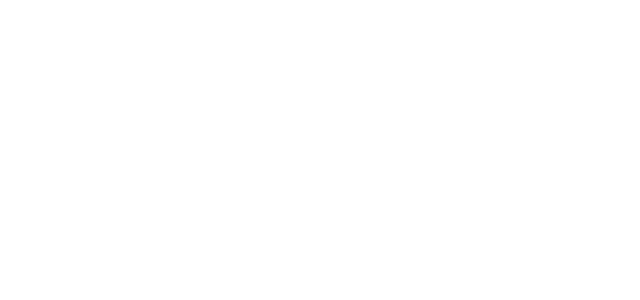
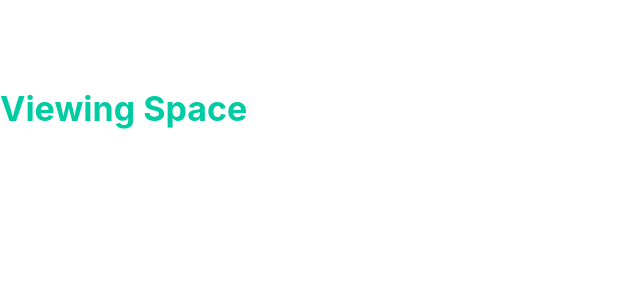
Before and after one commit to CevinThomas/alliance, a React app in the folder frontend/: page /admin/view-space in a window 1280 px wide. Shown: the top 300 px of the page, without its empty margins (0-640 px from the left). Built offline with nearby package versions, Linux system fonts and the light colour scheme.

Commit message:
Setting up so we can view a space with the space id as query

```diff
--- a/frontend/package.json
+++ b/frontend/package.json
@@ -46,6 +46,7 @@
     "postcss-normalize": "7.0.1",
     "postcss-preset-env": "6.7.0",
     "postcss-safe-parser": "4.0.1",
+    "query-string": "^6.9.0",
     "react": "^16.12.0",
     "react-app-polyfill": "^1.0.4",
     "react-dev-utils": "^9.1.0",
--- a/frontend/src/App.js
+++ b/frontend/src/App.js
@@ -11,6 +11,7 @@ import ManageChallengers from "./views/manageChallengers";
 import Friend from "./containers/manageChallengers/friend";
 import EditSpaceChallenges from "./views/edit-space-challenges";
 import CreateChallenge from "./views/createTask";
+import ViewSpace from "./views/viewSpace";
 
 function App() {
     return (
@@ -27,6 +28,7 @@ function App() {
                 <Route exact path={"/admin/edit-space-challenges"} component={EditSpaceChallenges}/>
                 <Route exact path={"/admin/friend/:friend"} component={Friend}/>
                 <Route exact path={"/admin/create-challenges"} component={CreateChallenge}/>
+                <Route path={"/admin/view-space/"} component={ViewSpace}/>
             </Switch>
         </React.Fragment>
     );
--- a/frontend/src/components/sideMenu/sideMenuBar.js
+++ b/frontend/src/components/sideMenu/sideMenuBar.js
@@ -7,7 +7,7 @@ const SideMenuBar = ( props ) => {
 
     const links = Object.entries( props.links ).map( ( link ) => {
         return (
-            <div className={"side-menu-link-container"}>
+            <div key={link[1].path} className={"side-menu-link-container"}>
                 <OverlayTransition/>
                 <Link to={link[1].path}>{link[1].text}</Link>
             </div>
--- a/frontend/src/containers/editSpace/currentSpaces.js
+++ b/frontend/src/containers/editSpace/currentSpaces.js
@@ -3,7 +3,7 @@ import Axios from "axios";
 import * as urlConstants from "../../constants/urls";
 import Heading from "../../components/textElements/heading";
 import Paragraph from "../../components/textElements/paragraph";
-import Button from "../../components/general/button";
+import {Link} from "react-router-dom";
 
 const CurrentSpaces = () => {
 
@@ -31,7 +31,7 @@ const CurrentSpaces = () => {
                     <div key={space._id}>
                         <Heading title={space.name} type={"h3"}/>
                         <Paragraph title={space._id}/>
-                        <Button title={"Edit"}/>
+                        <Link to={""}>Edit</Link>
                     </div>
                 );
             } else {
@@ -39,7 +39,7 @@ const CurrentSpaces = () => {
                     <div key={space._id}>
                         <Heading title={space.name} type={"h3"}/>
                         <Paragraph title={space._id}/>
-                        <Button title={"View"}/>
+                        <Link to={"/admin/view-space/?spaceId=" + space._id}>View</Link>
                     </div>
                 );
             }
--- /dev/null
+++ b/frontend/src/views/viewSpace.js
@@ -0,0 +1,41 @@
+import React, {useEffect, useState} from "react";
+import queryString from "query-string";
+import Heading from "../components/textElements/heading";
+
+const ViewSpace = ( props ) => {
+
+    const [ selectedSpaceId, setSelectedSpaceId ] = useState( "" );
+
+    useEffect( () => {
+        const spaceId = queryString.parse( props.history.location.search );
+        setSelectedSpaceId( spaceId.spaceId );
+    }, [] );
+
+    useEffect( () => {
+
+    }, [ selectedSpaceId ] );
+
+    console.log( selectedSpaceId );
+    let viewUI;
+    if ( selectedSpaceId !== "" ) {
+        viewUI = (
+            <div>
+                <Heading title={"Viewing Space"} type={"h2"}/>
+            </div>
+        );
+    } else {
+        viewUI = (
+            <div>
+                <Heading title={"Sorry, no space was found"} type={"h1"}/>
+            </div>
+        );
+    }
+
+    return (
+        <div>
+            {viewUI}
+        </div>
+    );
+};
+
+export default ViewSpace;
```
Also changed, not shown: 1 other file (tests, documents, lock files or other folders).
